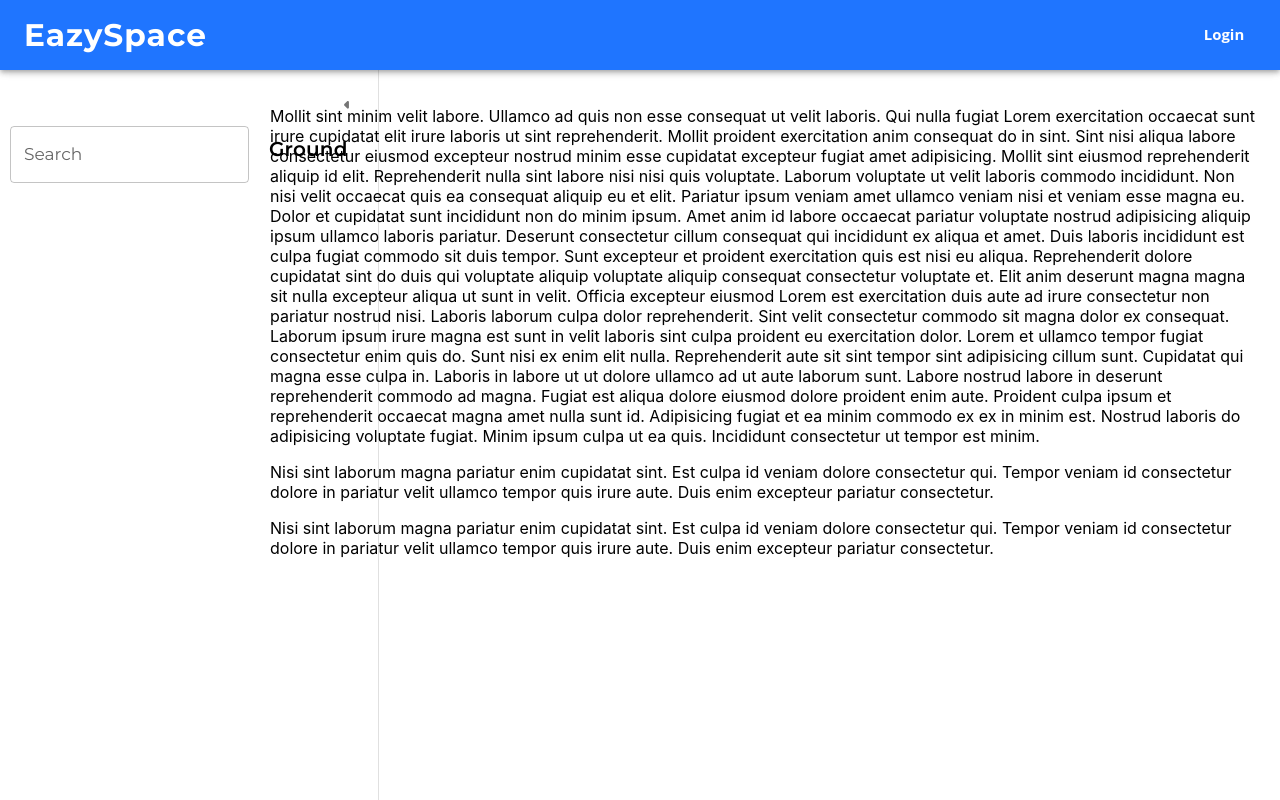
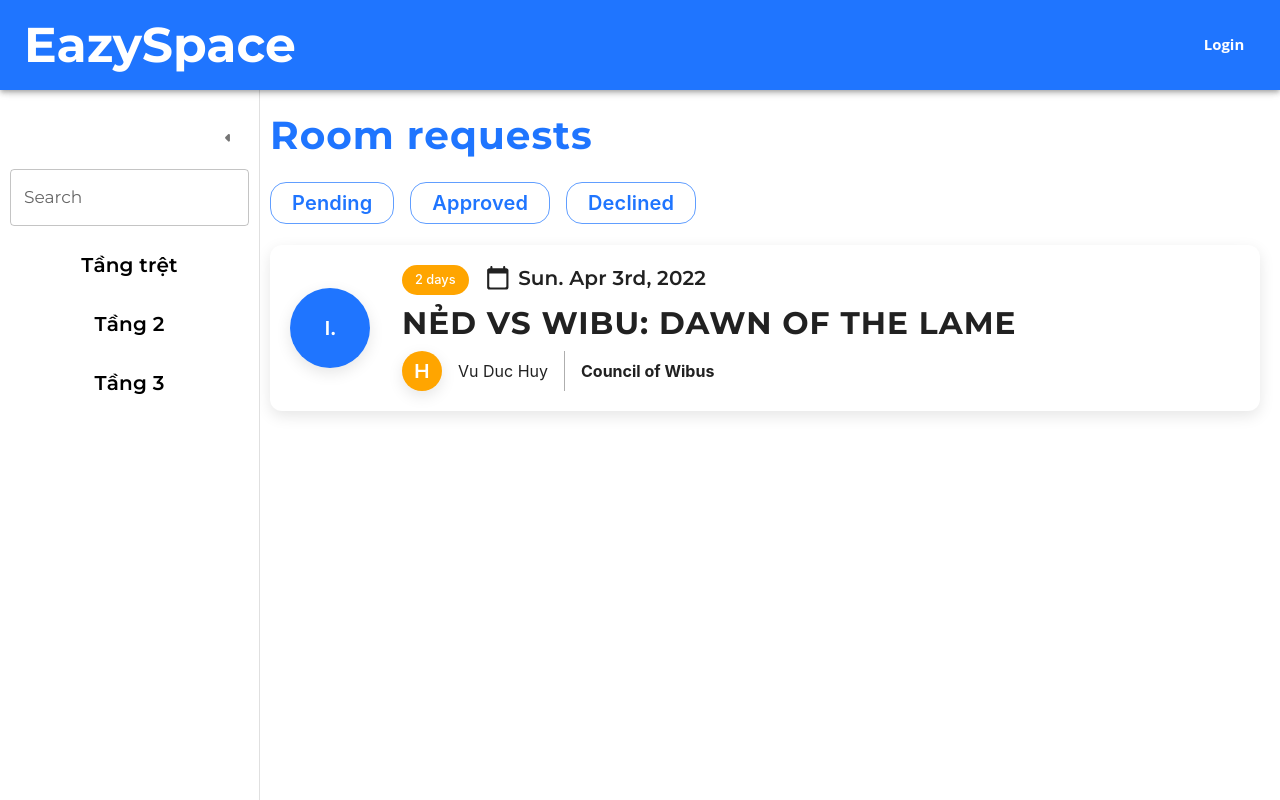
Before and after one commit to Eazyspace/frontend, a React (Create React App) app: page /admin in a window 1280 px wide. Built offline with nearby package versions, Linux system fonts and the light colour scheme.

Commit message:
UI (except popup)

```diff
--- a/src/components/ProfileAvatar.js
+++ b/src/components/ProfileAvatar.js
@@ -1,7 +1,21 @@
-import { Avatar } from "@mui/material";
+import styled from "styled-components";
+import { Avatar, Typography } from "@mui/material";
+import { ezShadow1_low } from "../utils/shadows";
 
-function ProfileAvatar({ userId }) {
-  return <Avatar sx={{ backgroundColor: "orange", padding: "10px" }}>H</Avatar>;
+const StyledAvatar = styled(Avatar)`
+  &.MuiAvatar-root {
+    background-color: orange;
+    padding: 10px;
+    box-shadow: ${ezShadow1_low};
+  }
+`;
+
+function ProfileAvatar({ name, ...props }) {
+  return (
+    <StyledAvatar {...props}>
+      <Typography variant="h5">{props.children}</Typography>
+    </StyledAvatar>
+  );
 }
 
 export default ProfileAvatar;
--- a/src/components/RoomAvatar.js
+++ b/src/components/RoomAvatar.js
@@ -1,9 +1,20 @@
-import { Avatar } from "@mui/material";
+import styled from "styled-components";
+import { Avatar, Typography } from "@mui/material";
+import { ezShadow1_low } from "../utils/shadows";
 import { ezBlue } from "../utils/colors";
+
+const StyledAvatar = styled(Avatar)`
+  &.MuiAvatar-root {
+    background-color: ${ezBlue};
+    box-shadow: ${ezShadow1_low};
+  }
+`;
 
 function RoomAvatar({ roomId, ...props }) {
   return (
-    <Avatar sx={{ backgroundColor: ezBlue, padding: "10px" }}>I.{roomId}</Avatar>
+    <StyledAvatar {...props}>
+      <Typography variant="h5">I.{roomId}</Typography>
+    </StyledAvatar>
   );
 }
 
--- /dev/null
+++ b/src/components/StatusChip.js
@@ -0,0 +1,17 @@
+import { Chip } from "@mui/material";
+import styled from "styled-components";
+
+const StyledChip = styled(Chip)`
+  &.MuiChip-root {
+    font-size: 1.25rem;
+    font-weight: 600;
+    letter-spacing: 0.15px;
+    padding: 20px 10px;
+  }
+`;
+
+function StatusChip(props) {
+  return <StyledChip {...props} />;
+}
+
+export default StatusChip;
--- a/src/screens/admin/AdminScreen.js
+++ b/src/screens/admin/AdminScreen.js
@@ -1,4 +1,8 @@
-import { ArrowLeftRounded, ArrowRightRounded } from "@mui/icons-material";
+import {
+  ArrowLeftRounded,
+  ArrowRightRounded,
+  CalendarTodayRounded,
+} from "@mui/icons-material";
 import {
   Box,
   Button,
@@ -8,18 +12,118 @@ import {
   Toolbar,
   Typography,
 } from "@mui/material";
-import { useState } from "react";
+import { useEffect, useState } from "react";
+import ProfileAvatar from "../../components/ProfileAvatar";
+import RoomAvatar from "../../components/RoomAvatar";
+import StatusChip from "../../components/StatusChip";
 import {
+  appBarHeight,
   StyledAdminScreen,
   StyledAppBar,
-  Main,
+  StyledMainContent,
   StyledDrawer,
   DrawerHeader,
   FloorButton,
+  OpeningDrawerButton,
+  StyledRequestCard,
+  FloorList,
+  DeadlineChip,
+  VerticalLine,
 } from "./AdminScreen.styled";
+
+function RequestCard({ roomId, userId, startTime, endTime }) {
+  return (
+    <StyledRequestCard>
+      <RoomAvatar roomId={roomId} sx={{ padding: "1em" }} />
+      <Grid container rowSpacing={1} columnSpacing={2}>
+        <Grid item xs="auto">
+          <DeadlineChip label="2 days" size="small" />
+        </Grid>
+        <Grid item xs={10} sx={{ display: "flex", gap: 1 }}>
+          <CalendarTodayRounded />
+          <Typography variant="h5">Sun. Apr 3rd, 2022</Typography>
+        </Grid>
+        <Grid item xs={12}>
+          <Typography variant="h3">NẺD VS WIBU: DAWN OF THE LAME</Typography>
+        </Grid>
+        <Grid
+          item
+          xs="auto"
+          sx={{ display: "flex", gap: 2, alignItems: "center" }}
+        >
+          <ProfileAvatar sx={{ width: 20, height: 20 }}>H</ProfileAvatar>
+          <Typography variant="p" sx={{ margin: "auto 0px" }}>
+            Vu Duc Huy
+          </Typography>
+        </Grid>
+        <Grid item xs="auto">
+          <VerticalLine />
+        </Grid>
+        <Grid item xs={7} alignSelf="center">
+          <Typography
+            variant="p"
+            sx={{ margin: "auto 0px", fontWeight: "bold" }}
+          >
+            Council of Wibus
+          </Typography>
+        </Grid>
+      </Grid>
+    </StyledRequestCard>
+  );
+}
+
+function MainContent({ openedDrawer, floorId }) {
+
+
+  return (
+    <StyledMainContent openedDrawer={openedDrawer}>
+      <Typography variant="h2" color="primary">
+        Room requests
+      </Typography>
+      <Grid container spacing={2}>
+        <Grid item>
+          <StatusChip
+            label="Pending"
+            variant="outlined"
+            color="primary"
+            clickable
+            onClick={() => {
+              console.log("Pending filter");
+            }}
+          />
+        </Grid>
+        <Grid item>
+          <StatusChip
+            label="Approved"
+            variant="outlined"
+            color="primary"
+            clickable
+            onClick={() => {
+              console.log("Approved filter");
+            }}
+          />
+        </Grid>
+        <Grid item>
+          <StatusChip
+            label="Declined"
+            variant="outlined"
+            color="primary"
+            clickable
+            onClick={() => {
+              console.log("Declined filter");
+            }}
+          />
+        </Grid>
+      </Grid>
+      <RequestCard />
+    </StyledMainContent>
+  );
+}
 
 function AdminScreen() {
   const [openedDrawer, setOpenedDrawer] = useState(true);
+  const [floorList, setFloorList] = useState([]);
+  const [currentFloorId, setCurrentFloorId] = useState(0);
 
   const openingDrawer = () => {
     setOpenedDrawer(true);
@@ -28,12 +132,32 @@ function AdminScreen() {
     setOpenedDrawer(false);
   };
 
+  useEffect(() => {
+    setFloorList([
+      {
+        floorId: 1,
+        floorName: "Tầng trệt",
+        description: "Có hội trường, rộng...",
+      },
+      {
+        floorId: 2,
+        floorName: "Tầng 2",
+        description: "Có gì đó hong nhớ...",
+      },
+      {
+        floorId: 3,
+        floorName: "Tầng 3",
+        description: "Có phòng học của APCS + CLC",
+      },
+    ]);
+  }, []);
+
   return (
     <StyledAdminScreen>
       <StyledAppBar>
         <Toolbar>
           <Typography
-            variant="h3"
+            variant="h1"
             component="div"
             sx={{ flexGrow: 1 }}
             style={{ padding: "15px 0px" }}
@@ -50,7 +174,10 @@ function AdminScreen() {
           <Grid
             container
             direction="column"
-            sx={{ height: "100%", padding: "20px 10px 10px 10px" }}
+            sx={{
+              height: "100%",
+              padding: `${appBarHeight - 45}px 10px 10px 10px`,
+            }}
           >
             <Grid item xs={1} />
             <Grid item xs={10}>
@@ -60,68 +187,25 @@ function AdminScreen() {
                 </IconButton>
               </DrawerHeader>
               <TextField label="Search" />
-              <FloorButton>
-                <Typography variant="h5">Ground</Typography>
+              <FloorList>
+                {floorList.map(({ floorId, floorName, description }) => (
+                  <FloorButton key={floorId}>
+                    <Typography variant="h5">{floorName}</Typography>
                   </FloorButton>
+                ))}
+              </FloorList>
             </Grid>
           </Grid>
         </StyledDrawer>
-        <Main open={openedDrawer}>
-          <IconButton
+        <OpeningDrawerButton
           aria-label="open-drawer"
           onClick={openingDrawer}
+          open={openedDrawer}
           sx={{ ...(openedDrawer && { display: "none" }) }}
         >
           <ArrowRightRounded />
-          </IconButton>
-          <p>
-            Mollit sint minim velit labore. Ullamco ad quis non esse consequat
-            ut velit laboris. Qui nulla fugiat Lorem exercitation occaecat sunt
-            irure cupidatat elit irure laboris ut sint reprehenderit. Mollit
-            proident exercitation anim consequat do in sint. Sint nisi aliqua
-            labore consectetur eiusmod excepteur nostrud minim esse cupidatat
-            excepteur fugiat amet adipisicing. Mollit sint eiusmod reprehenderit
-            aliquip id elit. Reprehenderit nulla sint labore nisi nisi quis
-            voluptate. Laborum voluptate ut velit laboris commodo incididunt.
-            Non nisi velit occaecat quis ea consequat aliquip eu et elit.
-            Pariatur ipsum veniam amet ullamco veniam nisi et veniam esse magna
-            eu. Dolor et cupidatat sunt incididunt non do minim ipsum. Amet anim
-            id labore occaecat pariatur voluptate nostrud adipisicing aliquip
-            ipsum ullamco laboris pariatur. Deserunt consectetur cillum
-            consequat qui incididunt ex aliqua et amet. Duis laboris incididunt
-            est culpa fugiat commodo sit duis tempor. Sunt excepteur et proident
-            exercitation quis est nisi eu aliqua. Reprehenderit dolore cupidatat
-            sint do duis qui voluptate aliquip voluptate aliquip consequat
-            consectetur voluptate et. Elit anim deserunt magna magna sit nulla
-            excepteur aliqua ut sunt in velit. Officia excepteur eiusmod Lorem
-            est exercitation duis aute ad irure consectetur non pariatur nostrud
-            nisi. Laboris laborum culpa dolor reprehenderit. Sint velit
-            consectetur commodo sit magna dolor ex consequat. Laborum ipsum
-            irure magna est sunt in velit laboris sint culpa proident eu
-            exercitation dolor. Lorem et ullamco tempor fugiat consectetur enim
-            quis do. Sunt nisi ex enim elit nulla. Reprehenderit aute sit sint
-            tempor sint adipisicing cillum sunt. Cupidatat qui magna esse culpa
-            in. Laboris in labore ut ut dolore ullamco ad ut aute laborum sunt.
-            Labore nostrud labore in deserunt reprehenderit commodo ad magna.
-            Fugiat est aliqua dolore eiusmod dolore proident enim aute. Proident
-            culpa ipsum et reprehenderit occaecat magna amet nulla sunt id.
-            Adipisicing fugiat et ea minim commodo ex ex in minim est. Nostrud
-            laboris do adipisicing voluptate fugiat. Minim ipsum culpa ut ea
-            quis. Incididunt consectetur ut tempor est minim.
-          </p>
-          <p>
-            Nisi sint laborum magna pariatur enim cupidatat sint. Est culpa id
-            veniam dolore consectetur qui. Tempor veniam id consectetur dolore
-            in pariatur velit ullamco tempor quis irure aute. Duis enim
-            excepteur pariatur consectetur.
-          </p>
-          <p>
-            Nisi sint laborum magna pariatur enim cupidatat sint. Est culpa id
-            veniam dolore consectetur qui. Tempor veniam id consectetur dolore
-            in pariatur velit ullamco tempor quis irure aute. Duis enim
-            excepteur pariatur consectetur.
-          </p>
-        </Main>
+        </OpeningDrawerButton>
+        <MainContent openedDrawer={openedDrawer} floorId={currentFloorId} />
       </Box>
     </StyledAdminScreen>
   );
--- a/src/screens/admin/AdminScreen.styled.js
+++ b/src/screens/admin/AdminScreen.styled.js
@@ -1,43 +1,53 @@
-import { AppBar, Box, Drawer } from "@mui/material";
+import { AppBar, Box, Drawer, IconButton, Card, Chip } from "@mui/material";
 import styled from "styled-components";
+import { ezGreyLight } from "../../utils/colors";
+import "../../utils/shadows";
+import { ezShadow1_low, ezShadow2_low } from "../../utils/shadows";
 
+/** Some const values */
 export const drawerWidth = 200;
-const appBarHeight = 70;
+export const appBarHeight = 90;
 
+/** Screen */
 export const StyledAdminScreen = styled(Box)`
   padding-top: ${appBarHeight}px;
   height: calc(100vh - ${appBarHeight}px);
 `;
-
 export const StyledAppBar = styled(AppBar)`
   height: ${appBarHeight}px;
   z-index: 999;
 `;
+export const OpeningDrawerButton = styled(IconButton)`
+  align-self: flex-start;
+  z-index: 2;
+  position: absolute;
+  top: 20px;
+  left: calc(10px - ${drawerWidth}px);
+`;
 
+/** DRAWER */
 export const StyledDrawer = styled(Drawer)`
   width: ${drawerWidth}px;
   flex-shrink: 0;
-  z-index: 1;
+  z-index: 2;
   &.MuiDrawer-paper {
     width: ${drawerWidth}px;
     box-sizing: border-box;
+    box-shadow: ${ezShadow2_low};
   }
 `;
-
 export const DrawerHeader = styled.div`
   display: flex;
   align-items: center;
   justify-content: flex-end;
+  padding: 10px 0px;
 `;
-
-export const Main = styled.main`
-  flex-grow: 1;
-  z-index: 2;
-  padding: 20px;
-  ${(props) =>
-    props.open ? `margin-left: 50px;` : `margin-left: -${drawerWidth}px;`};
+export const FloorList = styled.div`
+  padding: 1em 0em;
+  display: flex;
+  flex-direction: column;
+  gap: 13px;
 `;
-
 export const FloorButton = styled.button`
   padding: 10px 20px;
   border-radius: 10px;
@@ -51,3 +61,44 @@ export const FloorButton = styled.button`
     background: rgba(31, 117, 255, 0.1);
   }
 `;
+
+/** MAIN CONTENT */
+export const StyledMainContent = styled.main`
+  flex-grow: 1;
+  z-index: 1;
+  padding: 20px;
+  ${(props) =>
+    props.openedDrawer
+      ? `margin-left: 50px;`
+      : `margin-left: -${drawerWidth}px;`};
+  display: flex;
+  flex-direction: column;
+  gap: 21px;
+`;
+
+/** REQUEST CARD */
+export const StyledRequestCard = styled(Card)`
+  display: flex;
+  flex-direction: row;
+  align-items: center;
+  gap: 2em;
+  padding: 20px;
+  &.MuiPaper-root {
+    border-radius: 12px;
+    box-shadow: ${ezShadow1_low};
+  }
+`;
+export const DeadlineChip = styled(Chip)`
+  &.MuiChip-root {
+    background-color: orange;
+    color: white;
+    padding: 15px 5px;
+    font-weight: 500;
+    font-size: 0.8rem;
+  }
+`;
+export const VerticalLine = styled.div`
+  background-color: ${ezGreyLight};
+  width: 1px;
+  height: 100%;
+`;
```
Lines whose indentation alone changed are shown as unchanged.
